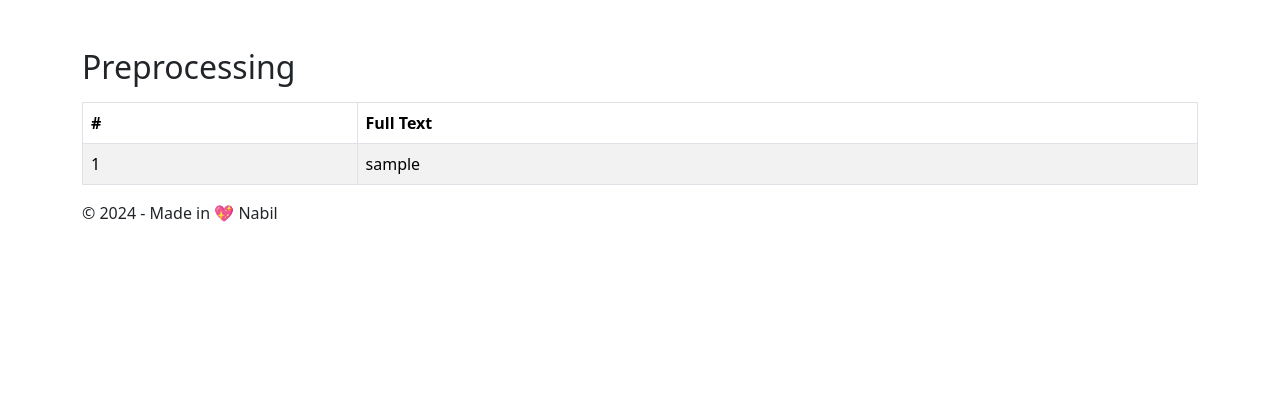
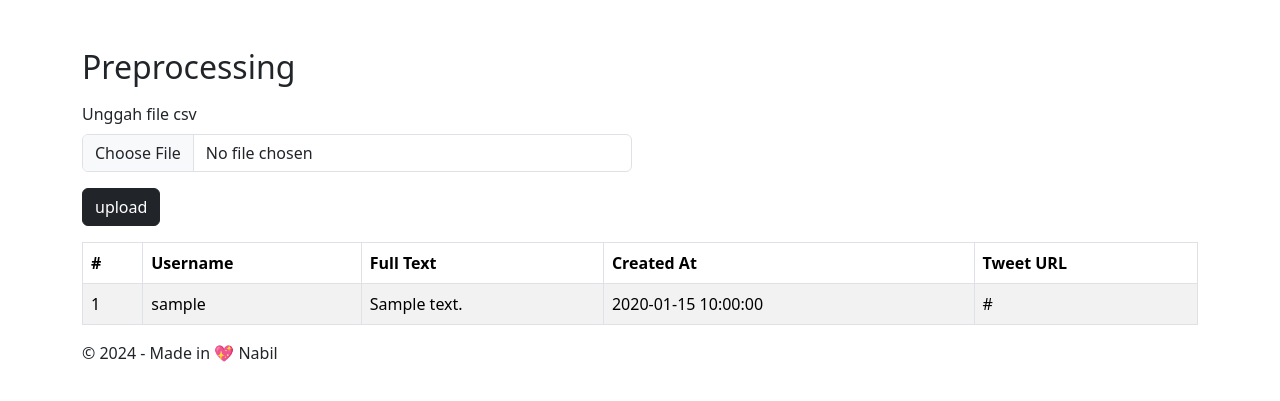
Before and after one commit to Anugerah20/FTC-Guru-Honorer, a Flask app: page /show-preprocessing in a window 1280 px wide. Shown: the part 56-457 px from the top of the page. Run offline with Flask 3, Linux system fonts and the light colour scheme; the visitor is signed in with stand-in values (Sample User, id 1); tables that the repository leaves empty or names only in its code hold one stand-in row (values such as "Sample post"); parts of the project's set-up code (start-up, migrations or seed data) failed here and were passed over.

Commit message:
update: preprocessing file

```diff
--- a/templates/preprocessing.html
+++ b/templates/preprocessing.html
@@ -7,32 +7,32 @@
      <div class="table-responsive-sm table-responsive-md">
           <h2 class="mb-3">Preprocessing</h2>
 
-          <!-- <div class="row">
-               <div class="col-md-6 col-lg-6 my-3">
-                    <form method="post" enctype="multipart/form-data" action="">
-                         <label for="file">Unggah file csv</label>
-                         <input type="file" required>
-                         <button class="btn btn-dark">Unggah</button>
-                    </form>
+          <form class="d-flex row g-3" method="POST" action="/upload-preprocessing" enctype="multipart/form-data">
+               <div class="col-md-6 col-lg-6">
+                    <label for="file" class="form-label">Unggah file csv</label>
+                    <input class="form-control" type="file" name="file" id="file" required>
+                    <button class="btn btn-dark my-3" type="submit">upload</button>
                </div>
-          </div> -->
+          </form>
 
           <table class="table table-bordered table-striped">
                <thead>
                     <tr>
                          <th>#</th>
-                         <!-- <th>Username</th> -->
+                         <th>Username</th>
                          <th>Full Text</th>
-                         <!-- <th>Created At</th> -->
+                         <th>Created At</th>
+                         <th>Tweet URL</th>
                     </tr>
                </thead>
                <tbody>
                     {% for row in data %}
                     <tr>
                          <td>{{ row[0] }}</td>
-                         <!-- <td>{{ row[1] }}</td> -->
                          <td>{{ row[2] }}</td>
-                         <!-- <td>{{ row[3] }}</td> -->
+                         <td>{{ row[1] }}</td>
+                         <td>{{ row[3] }}</td>
+                         <td>{{ row[4] }}</td>
                     </tr>
                     {% endfor %}
                </tbody>
```
